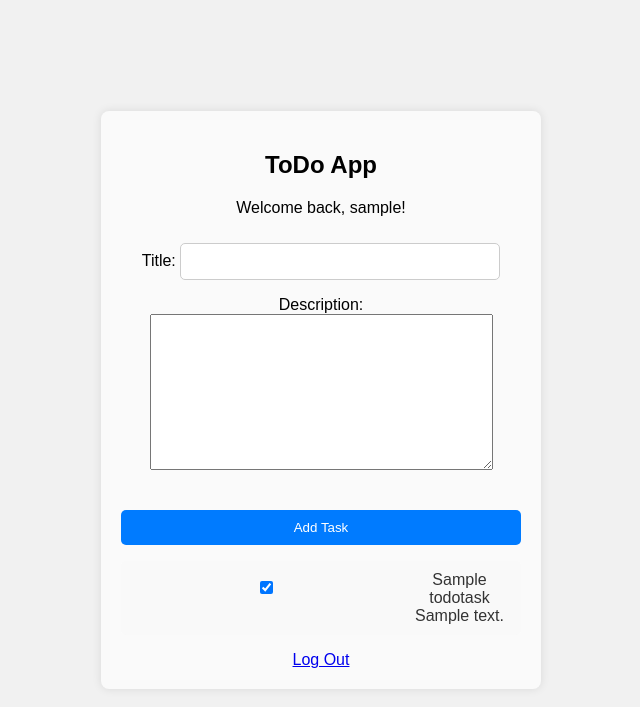
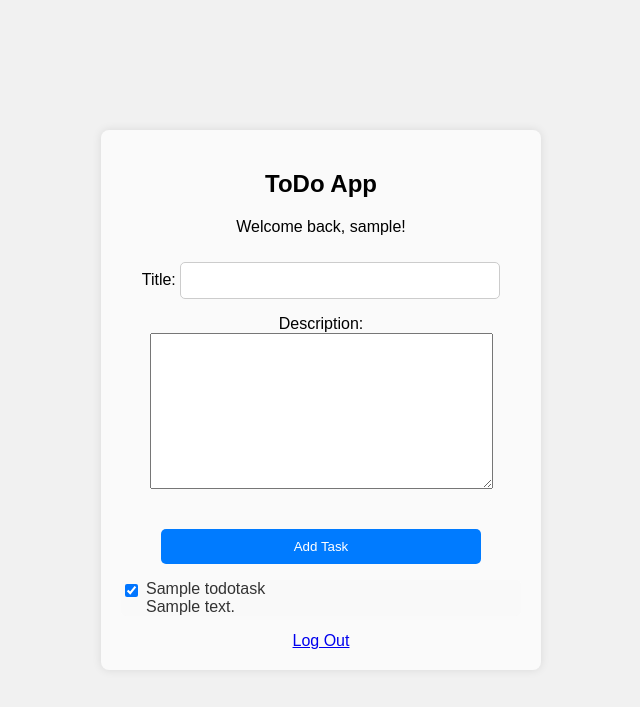
Before and after one commit to Rockntt/WebToDo, a Django app: page / in a window 1280 px wide. Shown: the top 707 px of the page, without its empty margins (319-959 px from the left). Run offline with Django 5.2, Linux system fonts and the light colour scheme; a user stored in the database is signed in; tables that the repository leaves empty hold one stand-in row (values such as "Sample post").

Commit message:
v01 home page

```diff
--- a/templates/html/index.html
+++ b/templates/html/index.html
@@ -37,7 +37,7 @@
         }
 
         button {
-            width: 100%;
+            width: 80%;
             padding: 10px;
             margin-top: 20px;
             box-sizing: border-box;
@@ -53,27 +53,30 @@
         }
         .task {
             display: flex;
-            align-items: flex-start;
             background-color: #f9f9f9;
-            padding: 10px;
             border-radius: 5px;
             margin-top: 10px;
+            margin-left: 0px;
+        }
+        .task-info {
+            flex: 1;
         }
         .task-checkbox {
-            margin-right: 10px;
-            align-self: flex-start;
-        }
-        .task-content {
-            display: flex;
-            flex-direction: column;
+            margin-top: 4px;
+            margin-bottom: auto;
+            width: auto;
+            height: auto;
         }
         .task-title {
+            margin-left: 5px;
+            text-align: left;
             text-decoration: none;
             color: #333;
         }
         .task-description {
+            margin-left: 5px;
+            text-align: left;
             color: #333;
-            margin-left: 0px;
         }
         .completed .task-title {
             text-decoration: line-through;
@@ -99,7 +102,7 @@
                 {% for task in tasks %}
                     <div class="task">
                         <input type="checkbox" class="task-checkbox" {% if task.done %}checked{% endif %}>
-                        <div class="task-content">
+                        <div class="task-info">
                             <div class="task-title">{{ task.title }}</div>
                             <div class="task-description">{{ task.description }}</div>
                         </div>
```
